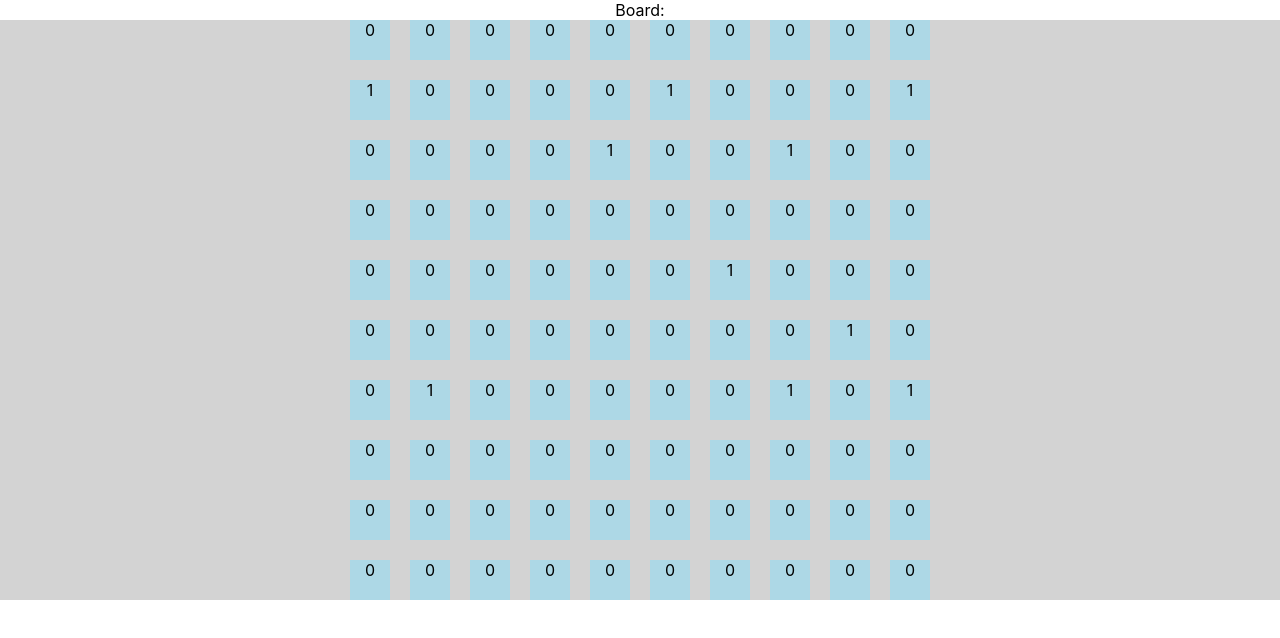
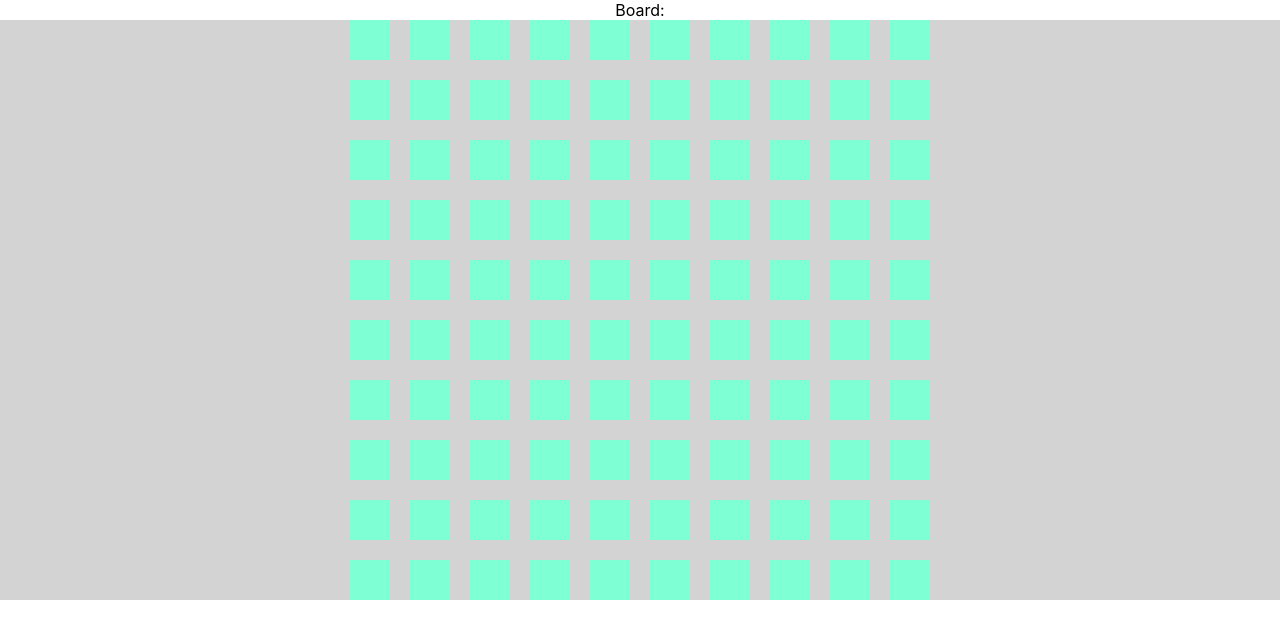
Before and after one commit to jalvarez24/TSweeper, a React (Create React App) app: page / in a window 1280 px wide. Shown: the top 638 px of the page. Built offline with nearby package versions, Linux system fonts and the light colour scheme.

Commit message:
Cells only unveiled after being clicked and animation added

```diff
--- a/src/components/Board.tsx
+++ b/src/components/Board.tsx
@@ -23,7 +23,6 @@ const Board: React.FC<Props> = () => {
             while(true) {
                 let x = Math.floor(getRandom(0, 10))
                 let y = Math.floor(getRandom(0, 10))
-                console.log(x)
                 if(newBoard[x][y] !== 1) {
                     newBoard[x][y] = 1
                     break
--- a/src/components/Cell.css
+++ b/src/components/Cell.css
@@ -1,3 +1,22 @@
+.cell, .unclicked-cell {
+    padding: 10px;
+    display: flex;
+    justify-content: center;
+    align-items: center;
+    -moz-user-select: none;
+    user-select: none;
+}
+
 .cell {
     background-color: lightblue;
 }
+
+.unclicked-cell {
+    background-color: aquamarine;
+    transition: 0.3s;
+}
+
+.unclicked-cell:hover{
+    background-color: pink;
+    cursor: pointer;
+}
--- a/src/components/Cell.tsx
+++ b/src/components/Cell.tsx
@@ -7,11 +7,22 @@ interface Props {
 
 const Cell: React.FC<Props> = ({ val }) => {
 
+    const [clicked, setClicked] = useState(false)
+
     return (
         <div
-        className='cell'
+        className={clicked ? 'cell' : 'unclicked-cell'}
+        onClick={() => {
+            setClicked(true);
+        }}
         >
-            {val}
+            {
+                !clicked ?
+                null:
+                val === 1 ?
+                '💣':
+                null
+            }
         </div>
     )
 }
```
